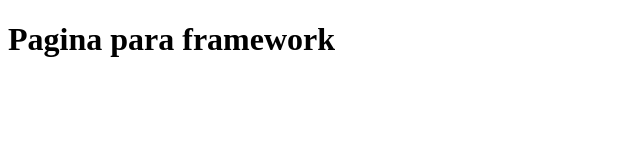
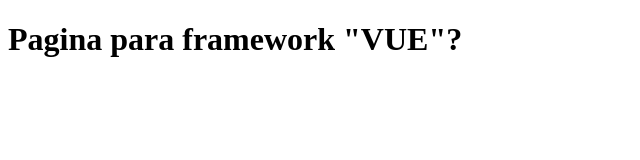
Before and after one commit to luivasfer/base-node-express, a website: page public/index.html in a window 1280 px wide. Shown: the whole page, without its empty margins (0-640 px from the left). Drawn offline with Linux system fonts and the light colour scheme.

Commit message:
cambio de titulo para probar watch en el server

```diff
--- a/public/index.html
+++ b/public/index.html
@@ -7,6 +7,6 @@
     <title>HTML</title>
 </head>
 <body>
-    <h1>Pagina para framework</h1>
+    <h1>Pagina para framework "VUE"?</h1>
 </body>
 </html>
```
